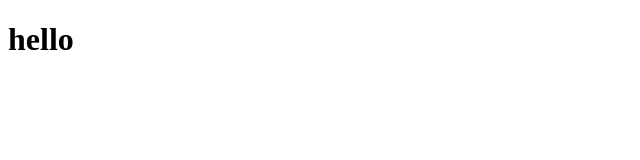
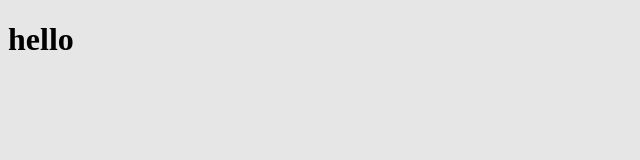
Before and after one commit to ahrmerd/creaty, a website built with Parcel: page resources/html/index.html in a window 1280 px wide. Shown: the whole page, without its empty margins (0-640 px from the left). Built offline with nearby package versions, Linux system fonts and the light colour scheme.

Commit message:
install tailwindcss, aos, alpinejs, fontawesome 🥂

```diff
--- a/resources/html/index.html
+++ b/resources/html/index.html
@@ -7,7 +7,7 @@
     <meta name="viewport" content="width=device-width, initial-scale=1.0">
     <title>Document</title>
 </head>
-<body>
+<body class="theme-light">
     <h1>hello</h1>
     <script src="../js/app.js"></script>
 </body>
```
Also changed, not shown: package.json (+8 -1 lines), 1 other file.
